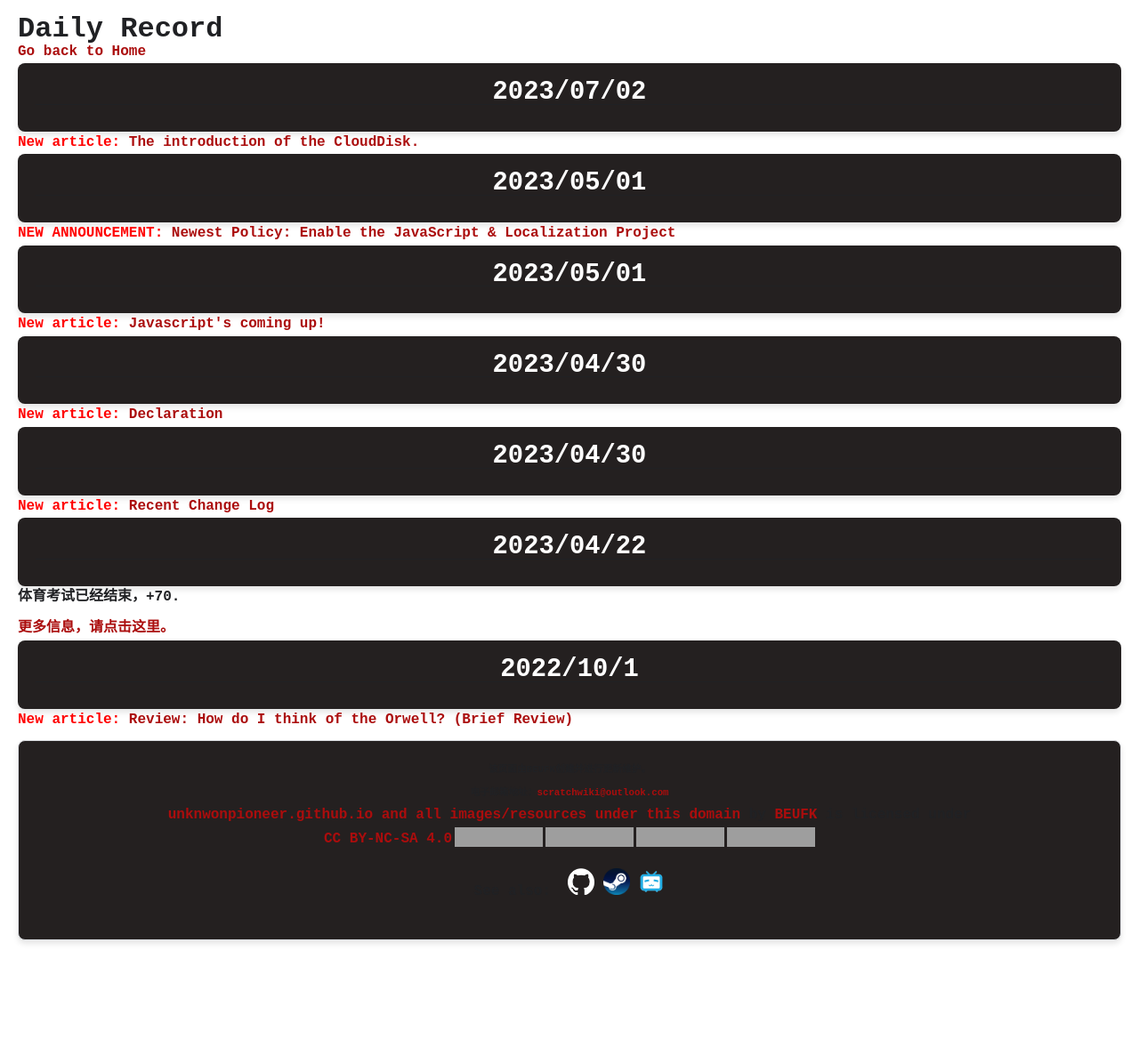
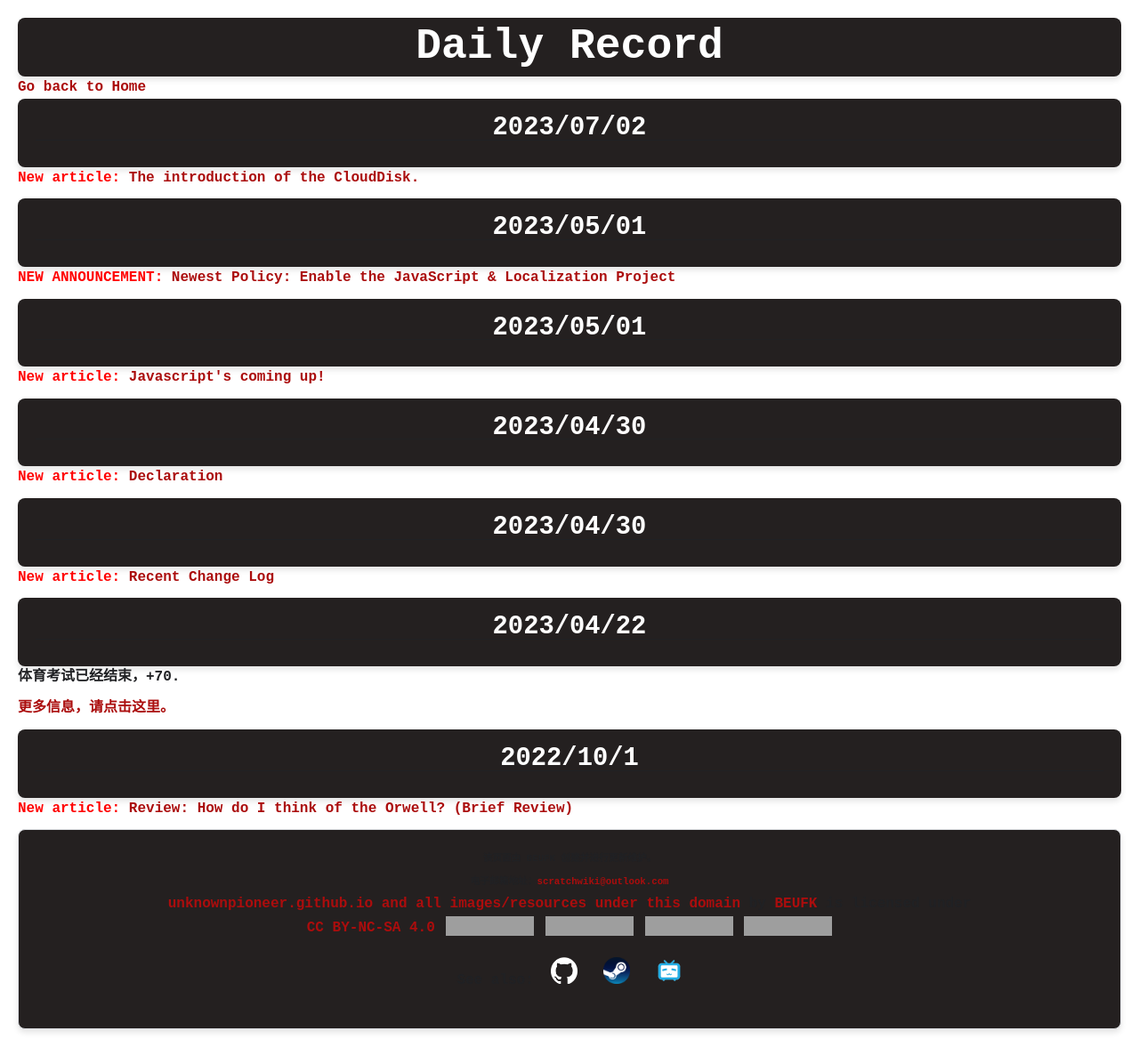
Before and after one commit to unknownpioneer/unknownpioneer.github.io, a Jekyll site: the page record.html, which Jekyll copies as it is, in a window 1280 px wide. Shown: the whole page at 89% size. Built offline with Jekyll 4.4.1, drawn with Linux system fonts in a browser that asks for light colours; before the commit the page ends 1077 px from its top, so only the background shows below that; grey boxes are pictures that could not be loaded.

Commit message:
Clean up and normalize record.html structure, fix typos, and repair footer asset paths

```diff
--- a/record.html
+++ b/record.html
@@ -1,11 +1,12 @@
 <!DOCTYPE html>
-<!--若要添加标题，请添加h4.。。-->
+<!-- 若要添加标题，请添加 h4。 -->
 <html lang="zh-CN">
 
 <head>
-    <title>BEUFK'S Daily Record</title>
-    <link type="text/css" rel="stylesheet" href="style.css">
     <meta charset="utf-8">
+    <meta name="viewport" content="width=device-width, initial-scale=1.0">
+    <title>BEUFK's Daily Record</title>
+    <link rel="stylesheet" type="text/css" href="style.css">
     <link rel="icon" href="image/ME.png" type="image/x-icon">
     <noscript>
         <meta http-equiv="Refresh" content="0; URL=403.html">
@@ -14,94 +15,94 @@
 
 <body translate="no">
     <script src="maintain.js"></script>
-    <script>
-        //alert("The record.html is goint to be closed down. See the latest blog article for more information.")
-    </script>
-    <div>
+
+    <main>
+        <header>
             <h1>Daily Record</h1>
-    </div>
-    <a href="index.html">Go back to Home</a><br>
-    <!--<section>
-        <header>
-            <h4>2023/08/31</h4>
         </header>
-        <em>[HIGH PRIORITY] New article:</em> <a href="blog/article_embark_new.html" title="High Priority">Embarking On
-            New Journey
-            - 3-year struggling coming up</a>
 
-    </section>-->
+        <nav aria-label="Main navigation">
+            <a href="index.html">Go back to Home</a>
+        </nav>
+
         <section>
             <header>
-            <h4>2023/07/02</h4>
+                <h4><time datetime="2023-07-02">2023/07/02</time></h4>
             </header>
-        <em>New article:</em> <a href="blog/article_new_feature.html" title="blog">The introduction of the
-            CloudDisk.</a>
+            <p><em>New article:</em> <a href="blog/article_new_feature.html" title="blog">The introduction of the CloudDisk.</a></p>
         </section>
+
         <section>
             <header>
-            <h4>2023/05/01</h4>
+                <h4><time datetime="2023-05-01">2023/05/01</time></h4>
             </header>
-        <em>NEW ANNOUNCEMENT:</em> <a href="blog/article_enable_javascript.html" title="announcement">Newest Policy:
-            Enable the JavaScript & Localization Project</a>
+            <p><em>NEW ANNOUNCEMENT:</em> <a href="blog/article_enable_javascript.html" title="announcement">Newest Policy: Enable the JavaScript &amp; Localization Project</a></p>
         </section>
+
         <section>
             <header>
-            <h4>2023/05/01</h4>
+                <h4><time datetime="2023-05-01">2023/05/01</time></h4>
             </header>
-        <em>New article:</em> <a href="blog/article_javascript_come.html" title="blog">Javascript's coming up!</a>
+            <p><em>New article:</em> <a href="blog/article_javascript_come.html" title="blog">Javascript's coming up!</a></p>
         </section>
+
         <section>
             <header>
-            <h4>2023/04/30</h4>
+                <h4><time datetime="2023-04-30">2023/04/30</time></h4>
             </header>
-        <em>New article:</em> <a href="blog/article_what_is_it.html" title="blog">Declaration</a>
+            <p><em>New article:</em> <a href="blog/article_what_is_it.html" title="blog">Declaration</a></p>
         </section>
+
         <section>
             <header>
-            <h4>2023/04/30</h4>
+                <h4><time datetime="2023-04-30">2023/04/30</time></h4>
             </header>
-        <em>New article:</em> <a href="blog/article_new_expectation.html" title="blog">Recent Change Log</a>
+            <p><em>New article:</em> <a href="blog/article_new_expectation.html" title="blog">Recent Change Log</a></p>
         </section>
+
         <section>
             <header>
-            <h4>2023/04/22</h4>
+                <h4><time datetime="2023-04-22">2023/04/22</time></h4>
             </header>
             <p>体育考试已经结束，+70.</p>
-        <a href="http://jyj.gz.gov.cn/yw/jyyw/content/post_8927399.html"
-            title="广州体育中考今日开考！稳中取胜，广州学子向前冲！">更多信息，请点击这里。</a>
+            <p><a href="http://jyj.gz.gov.cn/yw/jyyw/content/post_8927399.html" title="广州体育中考今日开考！稳中取胜，广州学子向前冲！">更多信息，请点击这里。</a></p>
         </section>
+
         <section>
             <header>
-            <h4>2022/10/1</h4>
+                <h4><time datetime="2022-10-01">2022/10/1</time></h4>
             </header>
-        <p><em>New article:</em> <a href="blog/article_review_orwell.html">Review: How do I think of the Orwell? (Brief
-                Review)</a></p>
+            <p><em>New article:</em> <a href="blog/article_review_orwell.html">Review: How do I think of the Orwell? (Brief Review)</a></p>
         </section>
+    </main>
+
     <footer>
-        <h6>该页面由BEUFK创建并进行更新维护。</h6>
+        <h6>该页面由 BEUFK 创建并进行更新维护。</h6>
         <h6>电子邮箱地址：<a href="mailto:scratchwiki@outlook.com">scratchwiki@outlook.com</a></h6>
-        <p xmlns:cc="http://creativecommons.org/ns#" xmlns:dct="http://purl.org/dc/terms/" id="centerneed"><a
-                property="dct:title" rel="cc:attributionURL" href="https://unknownpioneer.github.io"
-                target="_blank">unknwonpioneer.github.io
-                and all
-                images/resources under this domain</a> by <a rel="cc:attributionURL dct:creator"
-                property="cc:attributionName" href="https://github.com/unknownpioneer" target="_blank">BEUFK</a> is
-            licensed under <a href="http://creativecommons.org/licenses/by-nc-sa/4.0/?ref=chooser-v1" target="_blank"
-                rel="license noopener noreferrer" style="display:inline-block;">CC BY-NC-SA 4.0<img
-                    style="height:22px!important;margin-left:3px;vertical-align:text-bottom;"
-                    src="https://mirrors.creativecommons.org/presskit/icons/cc.svg?ref=chooser-v1"><img
-                    style="height:22px!important;margin-left:3px;vertical-align:text-bottom;"
-                    src="https://mirrors.creativecommons.org/presskit/icons/by.svg?ref=chooser-v1"><img
-                    style="height:22px!important;margin-left:3px;vertical-align:text-bottom;"
-                    src="https://mirrors.creativecommons.org/presskit/icons/nc.svg?ref=chooser-v1"><img
-                    style="height:22px!important;margin-left:3px;vertical-align:text-bottom;"
-                    src="https://mirrors.creativecommons.org/presskit/icons/sa.svg?ref=chooser-v1"></a></p>
-        <p id="additionallink">See also: &nbsp;<a href="https://github.com/unknownpioneer" title="Github"
-                target="_blank"><img src="../image/github.png" alt="the logo of the github" width=30
-                    height=30></a>&nbsp;<a href="https://steamcommunity.com/id/BEUFK/" title="Steam"
-                target="_blank"><img src="../image/steam.png" alt="steam icon" width="30" height="30"></a>&nbsp;<a
-                href="https://space.bilibili.com/414768974" title="Bilibili" target="_blank"><img
-                    src="../image/bilibili.png" width="30" height="30"></a></p>
+        <p xmlns:cc="http://creativecommons.org/ns#" xmlns:dct="http://purl.org/dc/terms/" id="centerneed">
+            <a property="dct:title" rel="cc:attributionURL" href="https://unknownpioneer.github.io" target="_blank">unknownpioneer.github.io and all images/resources under this domain</a>
+            by
+            <a rel="cc:attributionURL dct:creator" property="cc:attributionName" href="https://github.com/unknownpioneer" target="_blank">BEUFK</a>
+            is licensed under
+            <a href="http://creativecommons.org/licenses/by-nc-sa/4.0/?ref=chooser-v1" target="_blank" rel="license noopener noreferrer" style="display:inline-block;">CC BY-NC-SA 4.0
+                <img style="height:22px!important;margin-left:3px;vertical-align:text-bottom;" src="https://mirrors.creativecommons.org/presskit/icons/cc.svg?ref=chooser-v1" alt="CC icon">
+                <img style="height:22px!important;margin-left:3px;vertical-align:text-bottom;" src="https://mirrors.creativecommons.org/presskit/icons/by.svg?ref=chooser-v1" alt="BY icon">
+                <img style="height:22px!important;margin-left:3px;vertical-align:text-bottom;" src="https://mirrors.creativecommons.org/presskit/icons/nc.svg?ref=chooser-v1" alt="NC icon">
+                <img style="height:22px!important;margin-left:3px;vertical-align:text-bottom;" src="https://mirrors.creativecommons.org/presskit/icons/sa.svg?ref=chooser-v1" alt="SA icon">
+            </a>
+        </p>
+        <p id="additionallink">
+            See also:&nbsp;
+            <a href="https://github.com/unknownpioneer" title="GitHub" target="_blank" rel="noopener noreferrer">
+                <img src="image/github.png" alt="GitHub" width="30" height="30">
+            </a>&nbsp;
+            <a href="https://steamcommunity.com/id/BEUFK/" title="Steam" target="_blank" rel="noopener noreferrer">
+                <img src="image/steam.png" alt="Steam" width="30" height="30">
+            </a>&nbsp;
+            <a href="https://space.bilibili.com/414768974" title="Bilibili" target="_blank" rel="noopener noreferrer">
+                <img src="image/bilibili.png" alt="Bilibili" width="30" height="30">
+            </a>
+        </p>
     </footer>
 </body>
 
```
Lines whose indentation alone changed are shown as unchanged.
